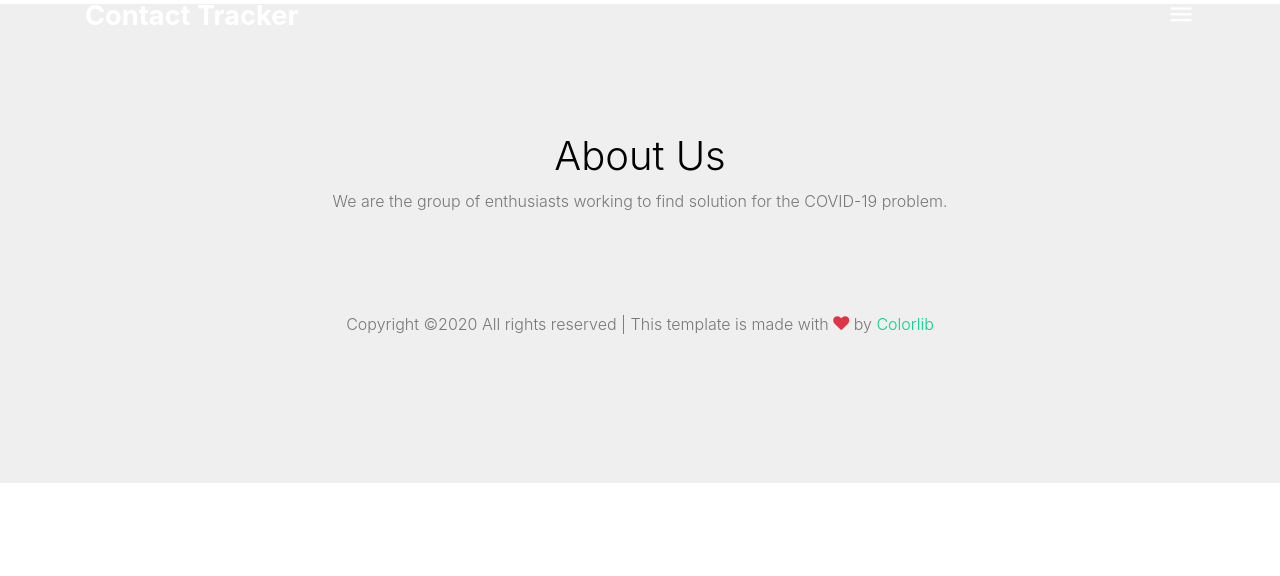
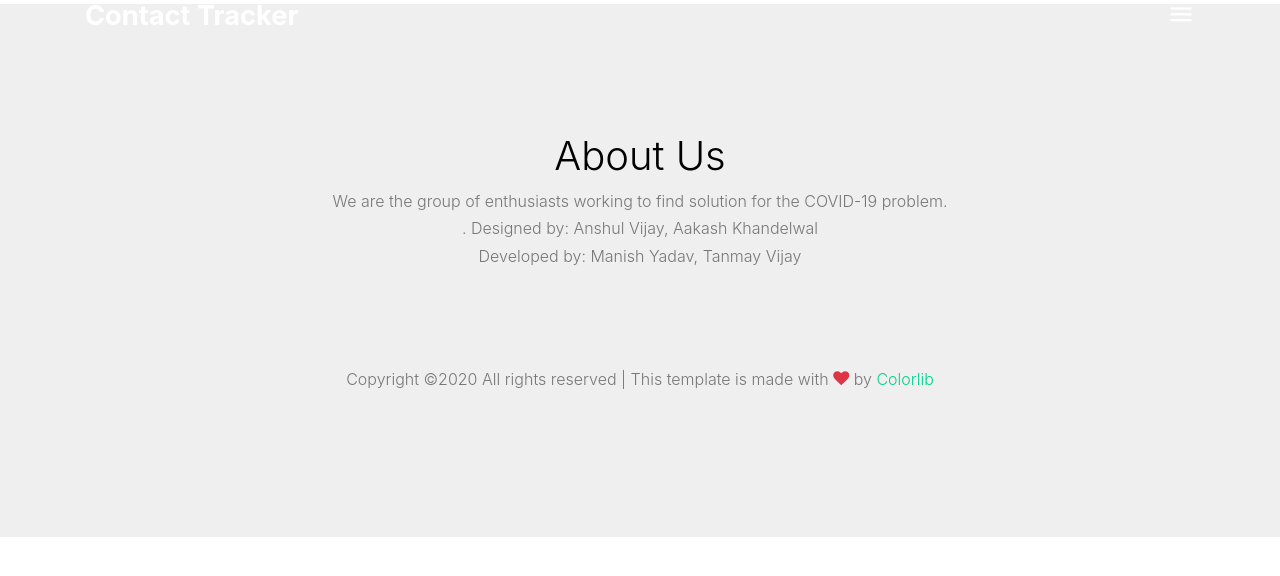
Before and after one commit to my68tron/ContactTrackerWebApp, a Django app: page /about in a window 1280 px wide. Shown: the part 23-599 px from the top of the page. Run offline with Django 3.2, Linux system fonts and the light colour scheme; some libraries are stand-ins or nearby versions; some web fonts are replaced.

Commit message:
frontend update

```diff
--- a/templates/base.html
+++ b/templates/base.html
@@ -74,7 +74,14 @@
         <div class="container">
             <div class="col-lg-12">
               <h1 style="text-align: center;"> About Us</h1>
-              <p style="text-align: center;">We are the group of enthusiasts working to find solution for the COVID-19 problem.
+              <p style="text-align: center;">We are the group of enthusiasts working to find solution for the COVID-19 problem.<br>.
+                                                    Designed by: Anshul Vijay, Aakash Khandelwal<br>
+                                                    Developed by: Manish Yadav, Tanmay Vijay
+
+
+
+
+
             </div>
           <div class="row pt-5 mt-5 text-center">
             <div class="col-md-12">
```
Also changed, not shown: db.sqlite.
